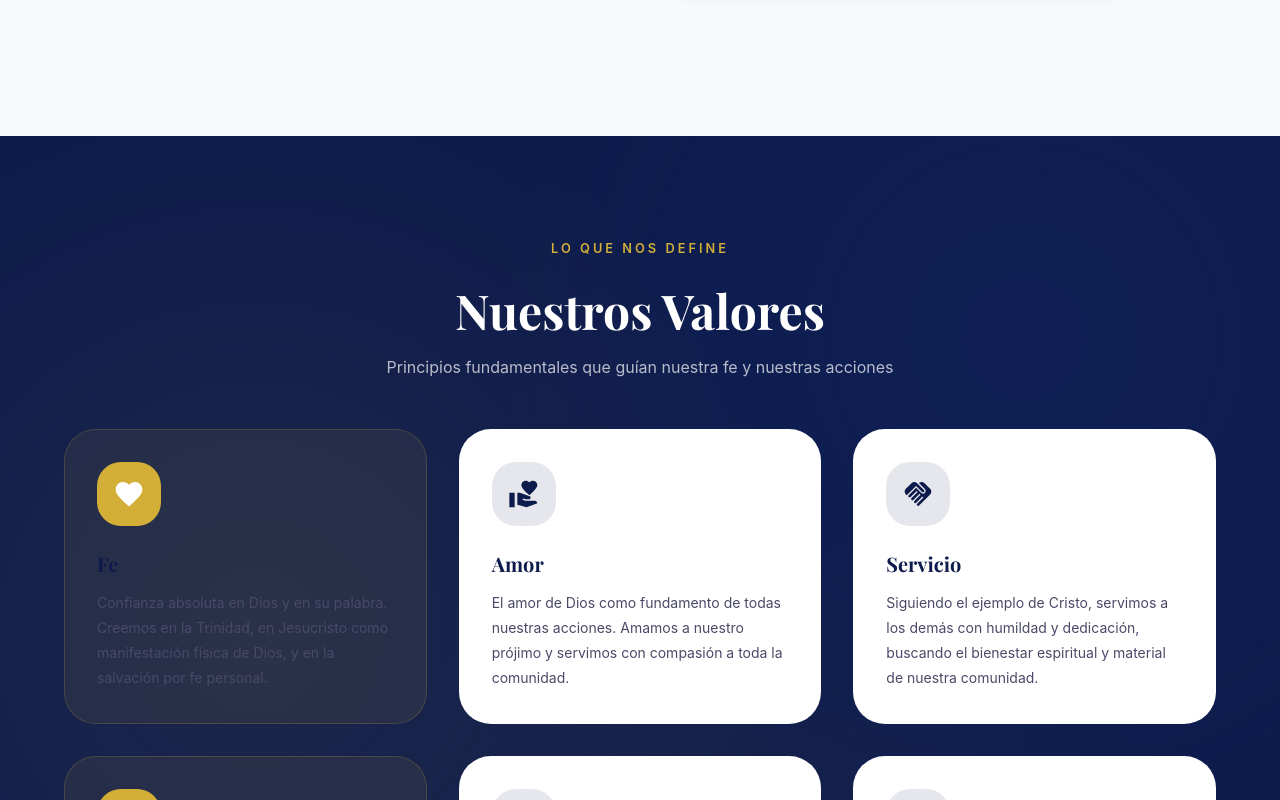
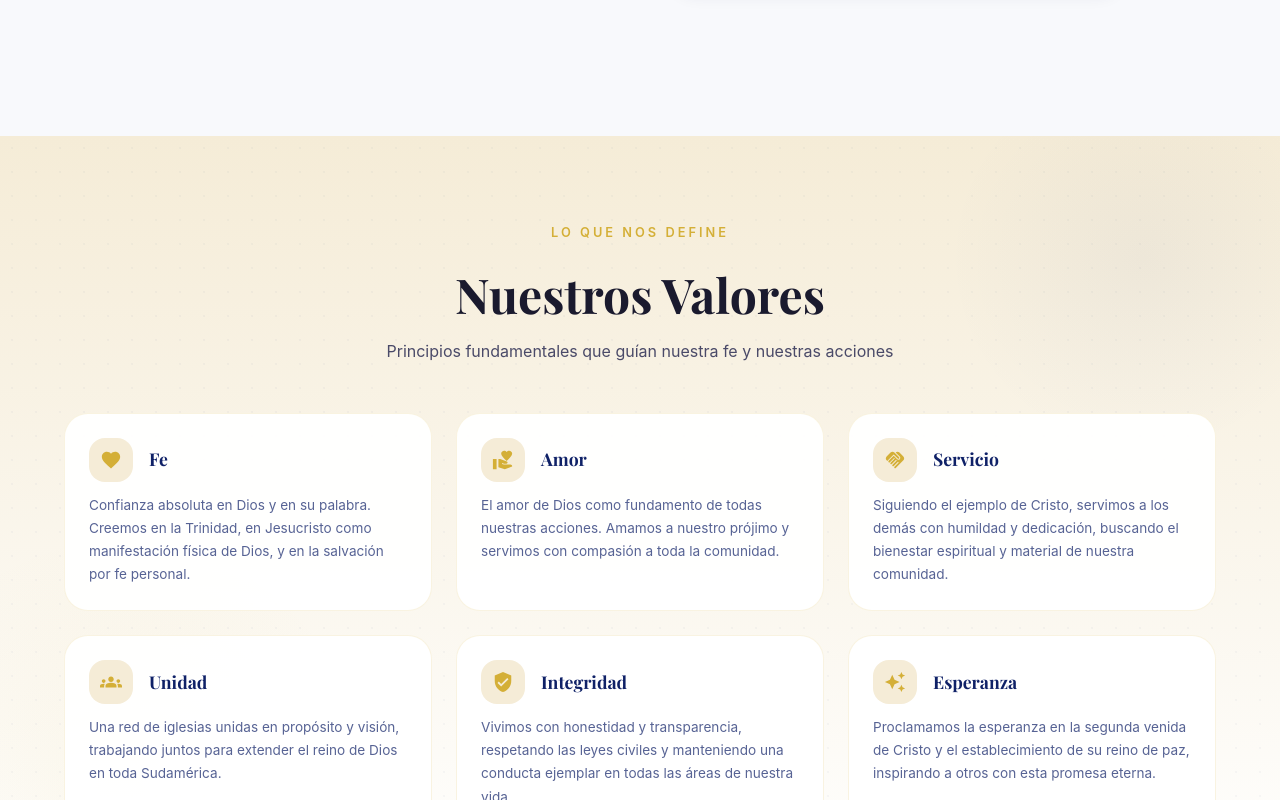
Before and after one commit to Jhoshoa/ceslar-web-fb, a React (Vite) app in the folder frontend/: page /about in a window 1280 px wide. Shown: the part 3960-4760 px from the top of the page. Built offline with nearby package versions, Linux system fonts and the light colour scheme; no server answers.

Commit message:
adjust style and color combination of About page

```diff
--- a/frontend/src/components/molecules/ValueCard/ValueCard.tsx
+++ b/frontend/src/components/molecules/ValueCard/ValueCard.tsx
@@ -8,12 +8,15 @@
 import { Box, Paper, Typography, alpha, keyframes } from '@mui/material';
 import { ReactNode } from 'react';
 
-const float = keyframes`
-  0%, 100% {
-    transform: translateY(0);
+const shimmer = keyframes`
+  0% {
+    transform: scale(1);
   }
   50% {
-    transform: translateY(-5px);
+    transform: scale(1.05);
+  }
+  100% {
+    transform: scale(1);
   }
 `;
 
@@ -26,8 +29,6 @@ interface ValueCardProps {
   description: string;
   /** Animation delay */
   delay?: number;
-  /** Card variant */
-  variant?: 'default' | 'gold' | 'navy';
 }
 
 const ValueCard = ({
@@ -35,78 +36,63 @@ const ValueCard = ({
   title,
   description,
   delay = 0,
-  variant = 'default',
 }: ValueCardProps) => {
   const goldColor = '#D4AF37';
-  const navyColor = '#0D1B4C';
-
-  const getColors = () => {
-    switch (variant) {
-      case 'gold':
-        return {
-          bg: alpha(goldColor, 0.08),
-          iconBg: goldColor,
-          iconColor: 'white',
-          border: alpha(goldColor, 0.2),
-        };
-      case 'navy':
-        return {
-          bg: alpha(navyColor, 0.05),
-          iconBg: navyColor,
-          iconColor: 'white',
-          border: alpha(navyColor, 0.1),
-        };
-      default:
-        return {
-          bg: 'background.paper',
-          iconBg: alpha(navyColor, 0.1),
-          iconColor: navyColor,
-          border: 'transparent',
-        };
-    }
-  };
-
-  const colors = getColors();
+  const goldColorLight = '#F5ECD7';
+  const blueColor = '#0F2167';
 
   return (
     <Paper
       elevation={0}
       sx={{
-        p: 4,
+        p: 3,
         height: '100%',
-        borderRadius: 4,
-        bgcolor: colors.bg,
-        border: `1px solid ${colors.border}`,
-        transition: 'all 0.4s cubic-bezier(0.4, 0, 0.2, 1)',
-        animation: `fadeIn 0.6s ease-out ${delay}s both`,
+        borderRadius: 3,
+        bgcolor: alpha('#FFFFFF', 0.95),
+        border: `1px solid ${alpha(goldColor, 0.15)}`,
+        transition: 'all 0.3s ease',
+        animation: `fadeIn 0.5s ease-out ${delay}s both`,
         '@keyframes fadeIn': {
-          from: { opacity: 0, transform: 'translateY(20px)' },
+          from: { opacity: 0, transform: 'translateY(15px)' },
           to: { opacity: 1, transform: 'translateY(0)' },
         },
         '&:hover': {
-          transform: 'translateY(-8px)',
-          boxShadow: `0 20px 40px ${alpha(navyColor, 0.12)}`,
+          transform: 'translateY(-4px)',
+          boxShadow: `0 12px 32px ${alpha(blueColor, 0.1)}`,
+          borderColor: alpha(goldColor, 0.3),
           '& .value-icon': {
-            animation: `${float} 2s ease-in-out infinite`,
+            animation: `${shimmer} 0.5s ease`,
+            bgcolor: goldColor,
+            color: '#FFFFFF',
           },
         },
+      }}
+    >
+      {/* Icon + Title Row */}
+      <Box
+        sx={{
+          display: 'flex',
+          alignItems: 'center',
+          gap: 2,
+          mb: 1.5,
         }}
       >
         {/* Icon */}
         <Box
           className="value-icon"
           sx={{
-          width: 64,
-          height: 64,
-          borderRadius: 3,
-          bgcolor: colors.iconBg,
-          color: colors.iconColor,
+            width: 44,
+            height: 44,
+            minWidth: 44,
+            borderRadius: 2,
+            bgcolor: goldColorLight,
+            color: goldColor,
             display: 'flex',
             alignItems: 'center',
             justifyContent: 'center',
-          mb: 3,
+            transition: 'all 0.3s ease',
             '& svg': {
-            fontSize: 32,
+              fontSize: 22,
             },
           }}
         >
@@ -115,23 +101,26 @@ const ValueCard = ({
 
         {/* Title */}
         <Typography
-        variant="h5"
+          variant="h6"
           sx={{
             fontWeight: 700,
-          color: navyColor,
-          mb: 1.5,
+            color: blueColor,
             fontFamily: '"Playfair Display", serif',
+            fontSize: '1.1rem',
+            lineHeight: 1.3,
           }}
         >
           {title}
         </Typography>
+      </Box>
 
       {/* Description */}
       <Typography
         variant="body2"
         sx={{
-          color: 'text.secondary',
-          lineHeight: 1.8,
+          color: alpha(blueColor, 0.7),
+          lineHeight: 1.7,
+          fontSize: '0.85rem',
         }}
       >
         {description}
--- a/frontend/src/components/organisms/about/ValuesSection.tsx
+++ b/frontend/src/components/organisms/about/ValuesSection.tsx
@@ -5,7 +5,7 @@
  * Features hover animations and a modern card design.
  */
 
-import { Box, Container, Grid } from '@mui/material';
+import { Box, Container, Grid, alpha } from '@mui/material';
 import { useTranslation } from 'react-i18next';
 import SectionTitle from '../../atoms/SectionTitle/SectionTitle';
 import ValueCard from '../../molecules/ValueCard/ValueCard';
@@ -20,6 +20,9 @@ import AutoAwesomeIcon from '@mui/icons-material/AutoAwesome';
 
 const ValuesSection = () => {
   const { t } = useTranslation();
+  const goldColor = '#D4AF37';
+  const blueColor = '#0F2167';
+  const goldColorLight = '#F5ECD7';
 
   const values = [
     {
@@ -29,7 +32,6 @@ const ValuesSection = () => {
         'about.values.faith.description',
         'Confianza absoluta en Dios y en su palabra. Creemos en la Trinidad, en Jesucristo como manifestación física de Dios, y en la salvación por fe personal.'
       ),
-      variant: 'gold' as const,
     },
     {
       icon: <VolunteerActivismIcon />,
@@ -38,7 +40,6 @@ const ValuesSection = () => {
         'about.values.love.description',
         'El amor de Dios como fundamento de todas nuestras acciones. Amamos a nuestro prójimo y servimos con compasión a toda la comunidad.'
       ),
-      variant: 'default' as const,
     },
     {
       icon: <HandshakeIcon />,
@@ -47,7 +48,6 @@ const ValuesSection = () => {
         'about.values.service.description',
         'Siguiendo el ejemplo de Cristo, servimos a los demás con humildad y dedicación, buscando el bienestar espiritual y material de nuestra comunidad.'
       ),
-      variant: 'default' as const,
     },
     {
       icon: <GroupsIcon />,
@@ -56,7 +56,6 @@ const ValuesSection = () => {
         'about.values.unity.description',
         'Una red de iglesias unidas en propósito y visión, trabajando juntos para extender el reino de Dios en toda Sudamérica.'
       ),
-      variant: 'gold' as const,
     },
     {
       icon: <VerifiedUserIcon />,
@@ -65,7 +64,6 @@ const ValuesSection = () => {
         'about.values.integrity.description',
         'Vivimos con honestidad y transparencia, respetando las leyes civiles y manteniendo una conducta ejemplar en todas las áreas de nuestra vida.'
       ),
-      variant: 'default' as const,
     },
     {
       icon: <AutoAwesomeIcon />,
@@ -74,7 +72,6 @@ const ValuesSection = () => {
         'about.values.hope.description',
         'Proclamamos la esperanza en la segunda venida de Cristo y el establecimiento de su reino de paz, inspirando a otros con esta promesa eterna.'
       ),
-      variant: 'default' as const,
     },
   ];
 
@@ -82,20 +79,45 @@ const ValuesSection = () => {
     <Box
       component="section"
       sx={{
-        py: { xs: 8, md: 12 },
-        bgcolor: '#0D1B4C',
+        py: { xs: 8, md: 10 },
         position: 'relative',
         overflow: 'hidden',
+        background: `linear-gradient(180deg, ${goldColorLight} 0%, #FFFFFF 100%)`,
       }}
     >
-      {/* Decorative pattern */}
+      {/* Decorative elements */}
+      <Box
+        sx={{
+          position: 'absolute',
+          top: '-10%',
+          right: '-5%',
+          width: 400,
+          height: 400,
+          borderRadius: '50%',
+          background: `radial-gradient(circle, ${alpha(blueColor, 0.04)} 0%, transparent 70%)`,
+          pointerEvents: 'none',
+        }}
+      />
+      <Box
+        sx={{
+          position: 'absolute',
+          bottom: '-15%',
+          left: '-10%',
+          width: 500,
+          height: 500,
+          borderRadius: '50%',
+          background: `radial-gradient(circle, ${alpha(goldColor, 0.06)} 0%, transparent 70%)`,
+          pointerEvents: 'none',
+        }}
+      />
+
+      {/* Subtle pattern */}
       <Box
         sx={{
           position: 'absolute',
           inset: 0,
-          backgroundImage: `radial-gradient(circle at 20% 50%, rgba(212, 175, 55, 0.08) 0%, transparent 50%),
-                           radial-gradient(circle at 80% 20%, rgba(30, 58, 138, 0.15) 0%, transparent 40%),
-                           radial-gradient(circle at 60% 80%, rgba(212, 175, 55, 0.05) 0%, transparent 40%)`,
+          backgroundImage: `radial-gradient(${alpha(blueColor, 0.03)} 1px, transparent 1px)`,
+          backgroundSize: '24px 24px',
           pointerEvents: 'none',
         }}
       />
@@ -108,17 +130,15 @@ const ValuesSection = () => {
             'about.values.subtitle',
             'Principios fundamentales que guían nuestra fe y nuestras acciones'
           )}
-          light
         />
 
-        <Grid container spacing={4}>
+        <Grid container spacing={3}>
           {values.map((value, index) => (
             <Grid item xs={12} sm={6} md={4} key={index}>
               <ValueCard
                 icon={value.icon}
                 title={value.title}
                 description={value.description}
-                variant={value.variant}
                 delay={index * 0.1}
               />
             </Grid>
--- a/frontend/src/components/organisms/home/CallToActionSection/CallToActionSection.tsx
+++ b/frontend/src/components/organisms/home/CallToActionSection/CallToActionSection.tsx
@@ -145,18 +145,19 @@ const CallToActionSection = () => {
             onClick={() => navigate('/churches')}
             sx={{
               bgcolor: goldColor,
-              color: navyColor,
+              color: '#FFFFFF',
               px: 4,
               py: 1.5,
-              borderRadius: 2,
+              borderRadius: 50,
               fontWeight: 600,
               textTransform: 'none',
               fontSize: '1rem',
               boxShadow: `0 4px 20px ${alpha(goldColor, 0.4)}`,
               '&:hover': {
-                bgcolor: '#E5C76B',
+                bgcolor: '#C9A227',
+                color: '#FFFFFF',
                 transform: 'translateY(-2px)',
-                boxShadow: `0 6px 25px ${alpha(goldColor, 0.5)}`,
+                boxShadow: `0 8px 30px ${alpha(goldColor, 0.5)}`,
               },
               transition: 'all 0.3s ease',
             }}
@@ -170,17 +171,20 @@ const CallToActionSection = () => {
             startIcon={<GroupAddIcon />}
             onClick={() => navigate('/contact')}
             sx={{
-              borderColor: alpha('#FFFFFF', 0.4),
+              borderColor: alpha('#FFFFFF', 0.5),
+              borderWidth: 2,
               color: '#FFFFFF',
               px: 4,
               py: 1.5,
-              borderRadius: 2,
+              borderRadius: 50,
               fontWeight: 600,
               textTransform: 'none',
               fontSize: '1rem',
               '&:hover': {
                 borderColor: goldColor,
-                bgcolor: alpha(goldColor, 0.1),
+                borderWidth: 2,
+                bgcolor: alpha(goldColor, 0.15),
+                color: goldColor,
                 transform: 'translateY(-2px)',
               },
               transition: 'all 0.3s ease',
```
Lines whose indentation alone changed are shown as unchanged.
